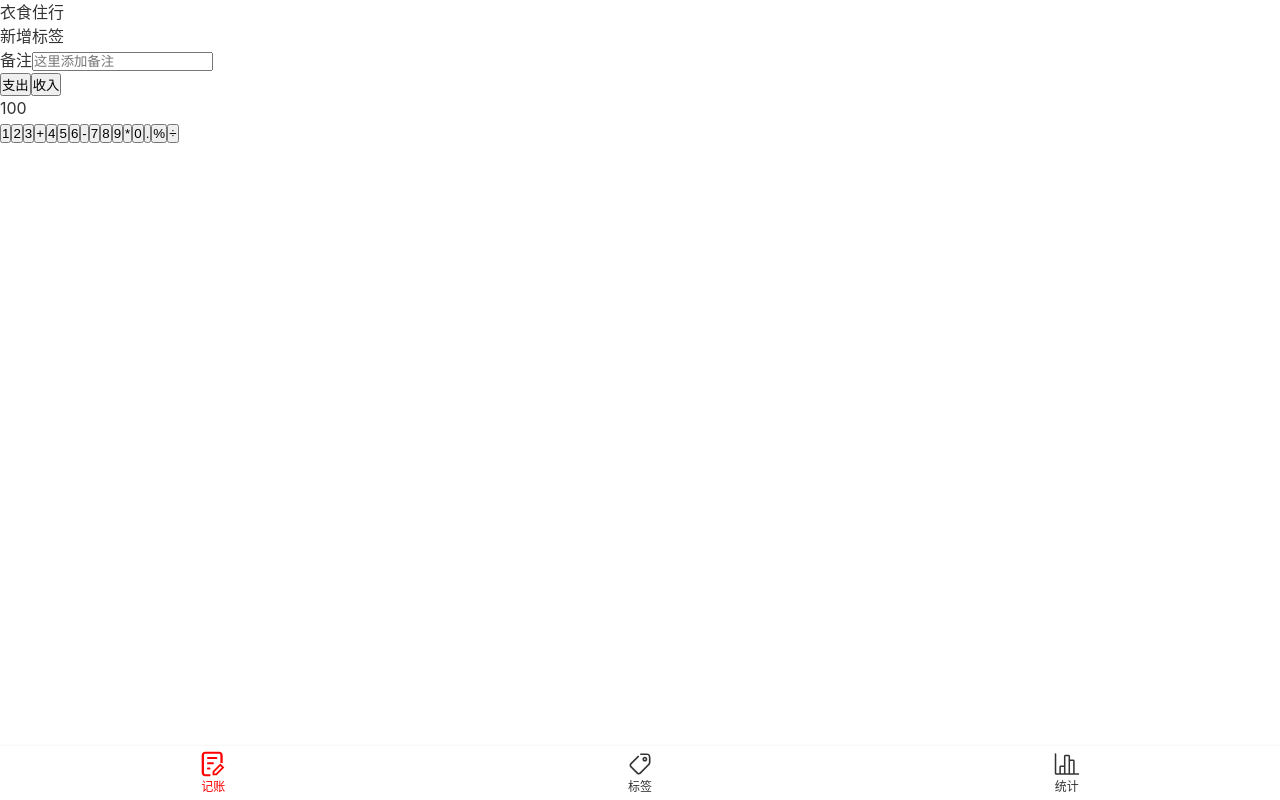
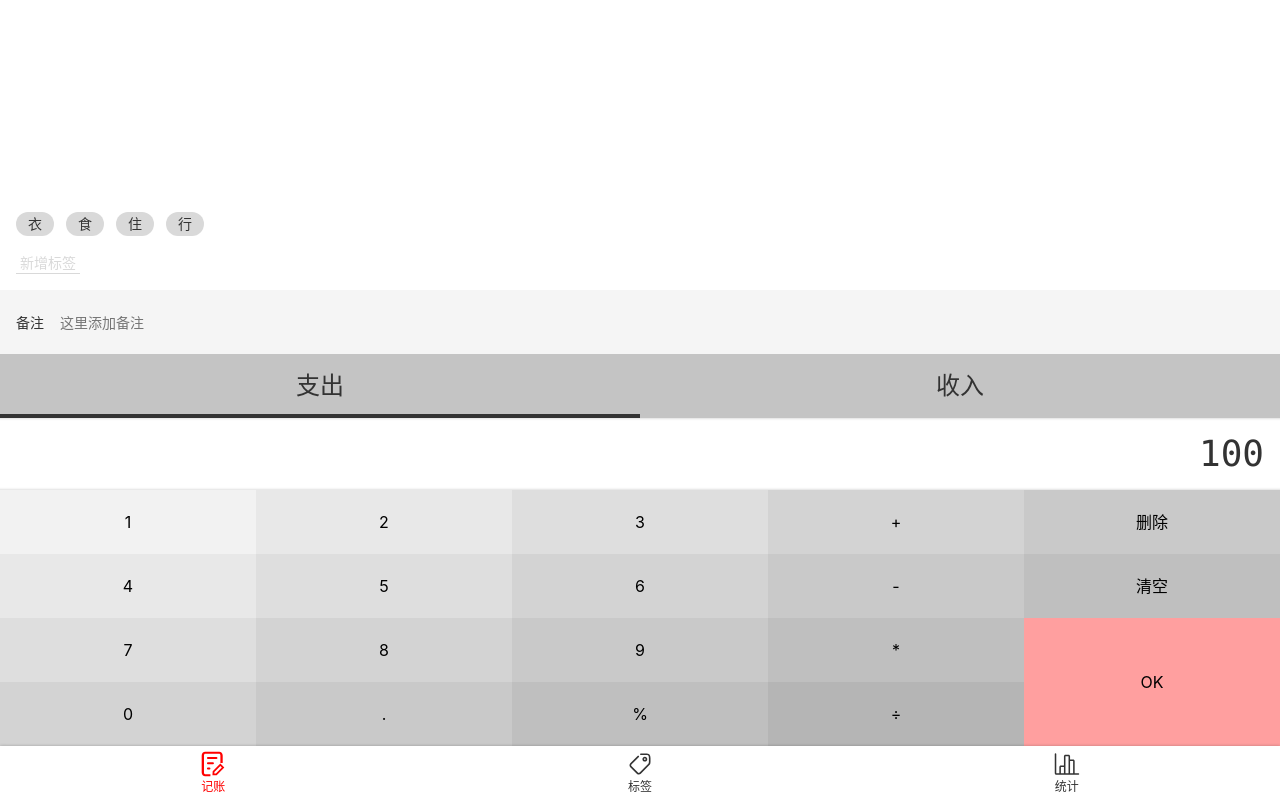
Before and after one commit to ertigers/HuHuLog-vue, a Vue app: page /#/money in a window 1280 px wide. Built offline with nearby package versions, Linux system fonts and the light colour scheme.

Commit message:
add money.css

```diff
--- a/src/App.vue
+++ b/src/App.vue
@@ -12,6 +12,7 @@
 body {
   -webkit-font-smoothing: antialiased;
   -moz-osx-font-smoothing: grayscale;
+  font-size: 16px;
   color: #333;
   line-height: 1.5;
   font-family: $font-hei;
--- a/src/assets/styles/helper.scss
+++ b/src/assets/styles/helper.scss
@@ -5,3 +5,21 @@ $font-song: Georgia, "Nimbus Roman No9 L", "Songti SC", "Noto Serif CJK SC", "So
 
 // 颜色
 $color-highlight: #f00;
+
+// placeholder
+%clearFix {
+  &::after {
+    content: '';
+    display: block;
+    clear: both;
+  }
+}
+
+$color-shadow: rgba(0,0,0,0.25);
+%outerShadow {
+  box-shadow: 0 0 3px $color-shadow;
+}
+%innerShadow {
+  box-shadow: inset 0 -3px 3px -3px fade_out($color-shadow,0),
+              inset 0 3px 3px -3px fade_out($color-shadow,0);
+}
--- a/src/assets/styles/reset.scss
+++ b/src/assets/styles/reset.scss
@@ -7,3 +7,12 @@ a {
   text-decoration: none;
   color: inherit;
 }
+ul,ol {
+  list-style: none;
+}
+button,input {
+  font: inherit;
+}
+:focus {
+  outline: none;
+}
--- a/src/components/Layout.vue
+++ b/src/components/Layout.vue
@@ -1,6 +1,6 @@
 <template>
-  <div class="container-wrapper">
-    <div class="content">
+  <div class="layout-wrapper" :class="classPrefix&&`${classPrefix}-wrapper`">
+    <div class="content" :class="classPrefix&&`${classPrefix}-content`">
       <slot />
     </div>
     <Nav/>
@@ -10,13 +10,14 @@
 <script lang="ts">
 import Nav from '@/components/Nav.vue'
 export default {
+  props: ['classPrefix'],
   components:{ Nav },
   name:'Layout'
 }
 </script>
 
 <style lang="scss" scoped>
-.container-wrapper {
+.layout-wrapper {
   display: flex;
   flex-direction: column;
   height: 100vh;
--- a/src/components/Nav.vue
+++ b/src/components/Nav.vue
@@ -22,9 +22,10 @@ export default {
 </script>
 
 <style lang="scss" scoped>
+@import "~@/assets/styles/helper.scss";
 .nav {
+  @extend %outerShadow;
   display: flex;
-  box-shadow: 0 0 3px rgba($color: #eeeeee, $alpha: 1.0);
   justify-content: space-around;
   font-size: 12px;
   .item {
--- a/src/views/money/index.vue
+++ b/src/views/money/index.vue
@@ -1,36 +1,38 @@
 <template>
+  <Layout class-prefix="layout">
+    <div class="numberPad">
+      <div class="output">100</div>
+      <div class="buttons">
+        <button>1</button><button>2</button><button>3</button><button>+</button><button>删除</button>
+        <button>4</button><button>5</button><button>6</button><button>-</button><button>清空</button>
+        <button>7</button><button>8</button><button>9</button><button>*</button><button class="ok">OK</button>
+        <button>0</button><button>.</button><button>%</button><button>÷</button>
+      </div>
+    </div>
     <div>
-    <Layout>
-      <div class="tags">
-        <ul class="tags-list">
-          <span>衣</span>
-          <span>食</span>
-          <span>住</span>
-          <span>行</span>
+      <ul class="types">
+        <li class="selected">支出</li>
+        <li>收入</li>
       </ul>
-        <div class="tag-add">新增标签</div>
     </div>
-      <div class="note">
-        <label class="note-label">
+    <div>
+      <label class="note">
         <span>备注</span>
         <input type="text" placeholder="这里添加备注" />
       </label>
     </div>
-      <div class="type">
-        <button class="selected">支出</button>
-        <button>收入</button>
+    <div class="tags">
+      <div class="tag-add">
+        <button>新增标签</button>
       </div>
-      <div class="pad-wrapper">
-        <div class="number">100</div>
-        <div class="buttons">
-          <button>1</button><button>2</button><button>3</button><button>+</button
-          ><button>4</button><button>5</button><button>6</button><button>-</button
-          ><button>7</button><button>8</button><button>9</button><button>*</button
-          ><button>0</button><button>.</button><button>%</button><button>÷</button>
-        </div>
+      <ul class="tags-list">
+        <li>衣</li>
+        <li>食</li>
+        <li>住</li>
+        <li>行</li>
+      </ul>
     </div>
   </Layout>
-  </div>
 </template>
 
 <script lang="ts">
@@ -38,6 +40,135 @@ export default {
   name: "Money",
 };
 </script>
+<style lang="scss">
+// .layout-wrapper {
+//   border: 1px solid blue;
+// }
+.layout-content {
+  // border: 1px solid red;
+  display: flex;
+  flex-direction: column-reverse;
 
+}
+</style>
 <style lang="scss" scoped>
+@import "~@/assets/styles/helper.scss";
+.tags {
+  font-size: 14px;
+  padding: 16px;
+  display: flex;
+  flex-direction: column-reverse;
+  > .tags-list {
+    display: flex;
+    flex-wrap: wrap;
+    > li {
+      background: #d9d9d9;
+      $h: 24px;
+      height: $h;
+      line-height: $h;
+      border-radius: $h/2;
+      padding: 0 12px;
+      margin-right: 12px;
+      margin-top: 8px;
+    }
+  }
+  > .tag-add {
+    padding-top: 16px;
+    button {
+      background: transparent;
+      color: #d9d9d9;
+      border: none;
+      border-bottom: 1px solid;
+      padding: 0 4px;
+    }
+  }
+}
+.note {
+  display: flex;
+  align-items: center;
+  font-size: 14px;
+  background: #f5f5f5;
+  padding-left: 16px;
+  span {
+    padding-right: 16px;
+  }
+  input {
+    flex-grow: 1;
+    height: 64px;
+    border: none;
+    background: transparent;
+    padding-right: 16px;
+  }
+}
+.types {
+  background: #c4c4c4;
+  display: flex;
+  text-align: center;
+  font-size: 24px;
+  li {
+    width: 50%;
+    height: 64px;
+    display: flex;
+    justify-content: center;
+    align-items: center;
+    position: relative;
+
+    &.selected::after {
+      content: "";
+      position: absolute;
+      bottom: 0;
+      left: 0;
+      width: 100%;
+      height: 4px;
+      background: #333;
+    }
+  }
+}
+.numberPad {
+  .output {
+    @extend %innerShadow;
+    font-size: 36px;
+    font-family: Consolas, monospace;
+    padding: 9px 16px;
+    text-align: right;
+  }
+  .buttons {
+    @extend %clearFix;
+    > button {
+      width: 20%;
+      height: 64px;
+      background: transparent;
+      border: none;
+      &.ok {
+        height: 128px;
+        float: right;
+      }
+      $bg: #f2f2f2;
+      &:nth-child(1) {
+        background: $bg;
+      }
+      &:nth-child(2),&:nth-child(6) {
+        background: darken($bg,4%);
+      }
+      &:nth-child(3),&:nth-child(7),&:nth-child(11) {
+        background: darken($bg,4*2%);
+      }
+      &:nth-child(4),&:nth-child(8),&:nth-child(12),&:nth-child(16) {
+        background: darken($bg,4*3%);
+      }
+      &:nth-child(5),&:nth-child(9),&:nth-child(13),&:nth-child(17) {
+        background: darken($bg,4*4%);
+      }
+      &:nth-child(10),&:nth-child(14),&:nth-child(18) {
+        background: darken($bg,4*5%);
+      }
+      &:nth-child(15) {
+        background: rgb(255, 159, 159);
+      }
+      &:nth-child(19) {
+        background: darken($bg,4*6%);
+      }
+    }
+  }
+}
 </style>
```
Lines whose indentation alone changed are shown as unchanged.
